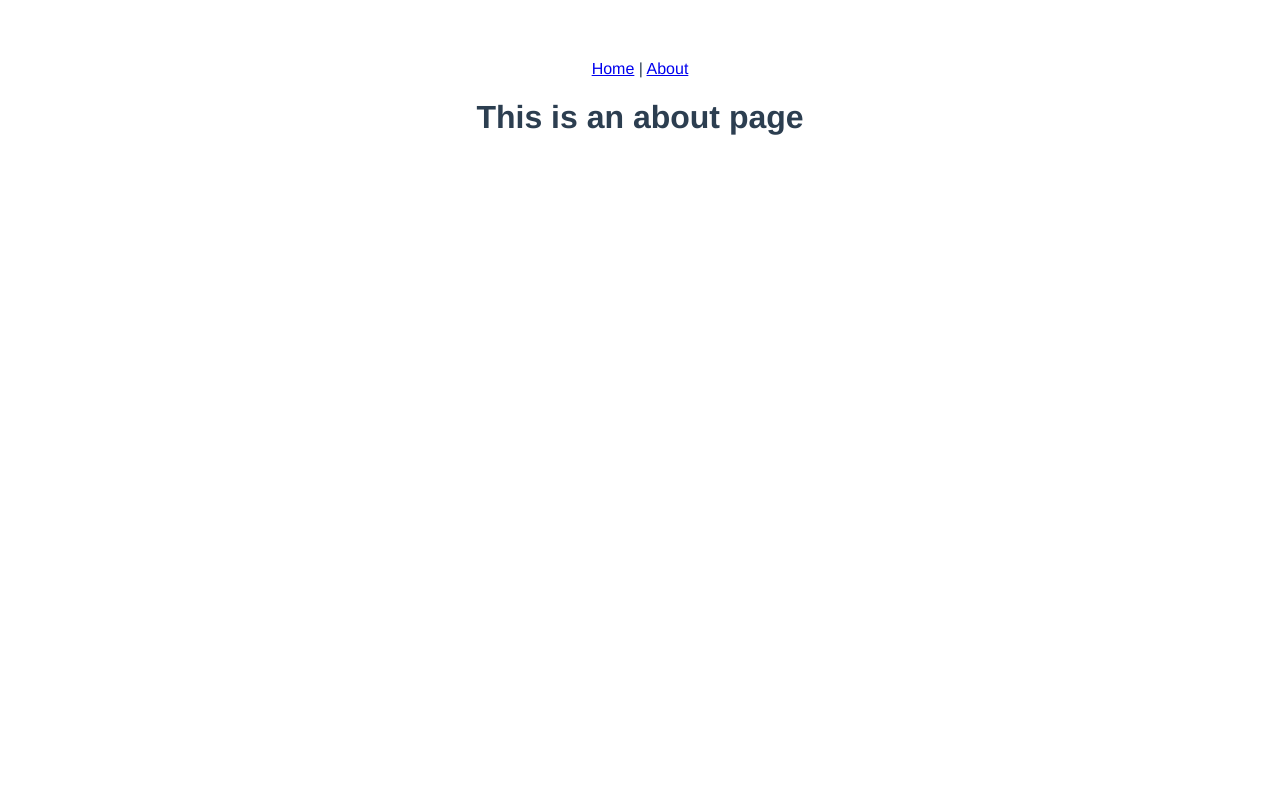
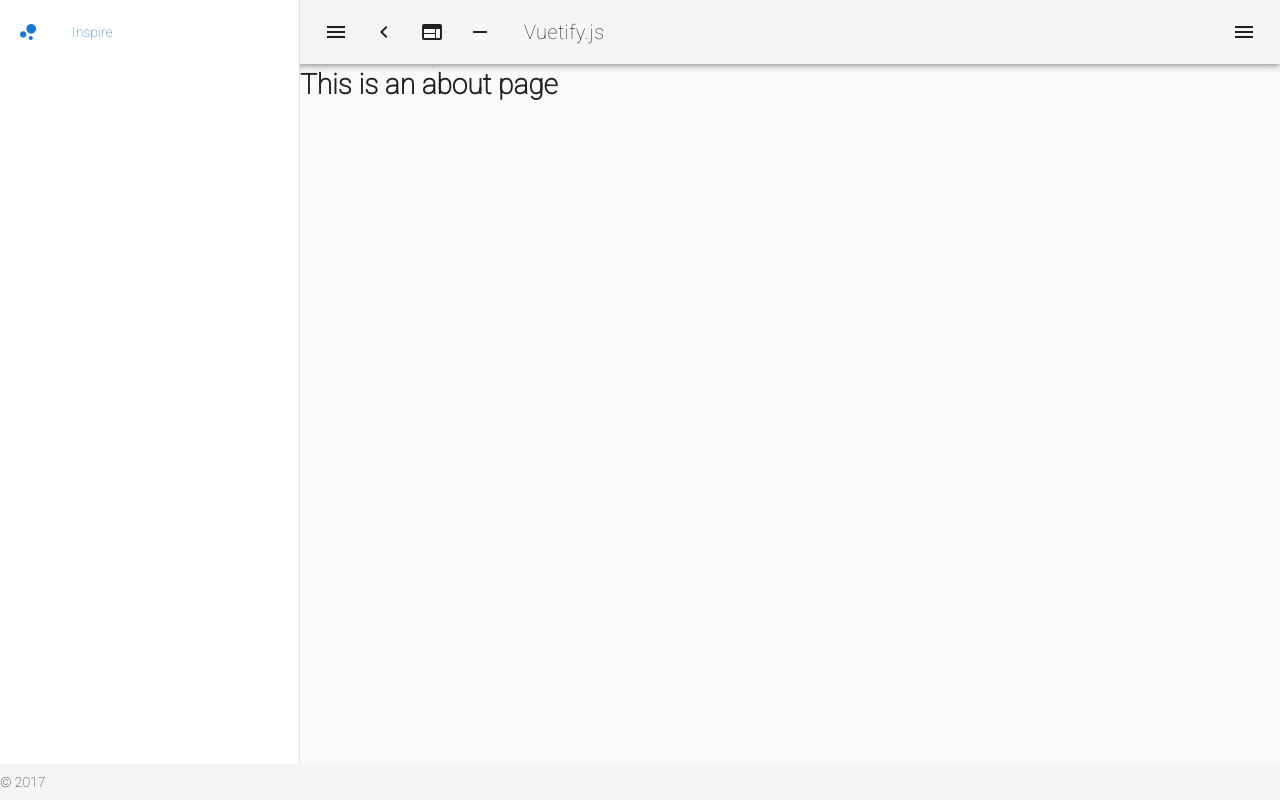
Before and after one commit to sverrejb/himmelseng, a Vue app: page /about in a window 1280 px wide. Built offline with nearby package versions, Linux system fonts and the light colour scheme.

Commit message:
Add vuetify

```diff
--- a/babel.config.js
+++ b/babel.config.js
@@ -1,5 +1,10 @@
 module.exports = {
-  presets: [
-    '@vue/app'
+  "presets": [
+    [
+      "@vue/app",
+      {
+        "useBuiltIns": "entry"
+      }
+    ]
   ]
 }
--- a/package.json
+++ b/package.json
@@ -9,12 +9,15 @@
   },
   "dependencies": {
     "vue": "^2.5.17",
-    "vue-router": "^3.0.1"
+    "vue-router": "^3.0.1",
+    "vuetify": "^1.0.19"
   },
   "devDependencies": {
+    "@babel/polyfill": "^7.0.0-beta.49",
     "@vue/cli-plugin-babel": "^3.0.1",
     "@vue/cli-plugin-eslint": "^3.0.1",
     "@vue/cli-service": "^3.0.1",
+    "vue-cli-plugin-vuetify": "^0.1.6",
     "vue-template-compiler": "^2.5.17"
   },
   "eslintConfig": {
--- a/public/index.html
+++ b/public/index.html
@@ -5,6 +5,7 @@
     <meta http-equiv="X-UA-Compatible" content="IE=edge">
     <meta name="viewport" content="width=device-width,initial-scale=1.0">
     <link rel="icon" href="<%= BASE_URL %>favicon.ico">
+    <link href="https://fonts.googleapis.com/css?family=Roboto:100:300,400,500,700,900|Material+Icons" rel="stylesheet">
     <title>himmelseng-2.0</title>
   </head>
   <body>
--- a/src/App.vue
+++ b/src/App.vue
@@ -1,20 +1,92 @@
 <template>
-  <div id="app">
-    <div id="nav">
-      <router-link to="/">Home</router-link> |
-      <router-link to="/about">About</router-link>
-    </div>
-    <router-view/>
-  </div>
+  <v-app>
+    <v-navigation-drawer
+      persistent
+      :mini-variant="miniVariant"
+      :clipped="clipped"
+      v-model="drawer"
+      enable-resize-watcher
+      fixed
+      app
+    >
+      <v-list>
+        <v-list-tile
+          value="true"
+          v-for="(item, i) in items"
+          :key="i"
+        >
+          <v-list-tile-action>
+            <v-icon v-html="item.icon"></v-icon>
+          </v-list-tile-action>
+          <v-list-tile-content>
+            <v-list-tile-title v-text="item.title"></v-list-tile-title>
+          </v-list-tile-content>
+        </v-list-tile>
+      </v-list>
+    </v-navigation-drawer>
+    <v-toolbar
+      app
+      :clipped-left="clipped"
+    >
+      <v-toolbar-side-icon @click.stop="drawer = !drawer"></v-toolbar-side-icon>
+      <v-btn icon @click.stop="miniVariant = !miniVariant">
+        <v-icon v-html="miniVariant ? 'chevron_right' : 'chevron_left'"></v-icon>
+      </v-btn>
+      <v-btn icon @click.stop="clipped = !clipped">
+        <v-icon>web</v-icon>
+      </v-btn>
+      <v-btn icon @click.stop="fixed = !fixed">
+        <v-icon>remove</v-icon>
+      </v-btn>
+      <v-toolbar-title v-text="title"></v-toolbar-title>
+      <v-spacer></v-spacer>
+      <v-btn icon @click.stop="rightDrawer = !rightDrawer">
+        <v-icon>menu</v-icon>
+      </v-btn>
+    </v-toolbar>
+    <v-content>
+      <router-view/>
+    </v-content>
+    <v-navigation-drawer
+      temporary
+      :right="right"
+      v-model="rightDrawer"
+      fixed
+      app
+    >
+      <v-list>
+        <v-list-tile @click="right = !right">
+          <v-list-tile-action>
+            <v-icon>compare_arrows</v-icon>
+          </v-list-tile-action>
+          <v-list-tile-title>Switch drawer (click me)</v-list-tile-title>
+        </v-list-tile>
+      </v-list>
+    </v-navigation-drawer>
+    <v-footer :fixed="fixed" app>
+      <span>&copy; 2017</span>
+    </v-footer>
+  </v-app>
 </template>
 
-<style>
-#app {
-  font-family: 'Avenir', Helvetica, Arial, sans-serif;
-  -webkit-font-smoothing: antialiased;
-  -moz-osx-font-smoothing: grayscale;
-  text-align: center;
-  color: #2c3e50;
-  margin-top: 60px;
+<script>
+
+export default {
+  name: 'App',
+  data () {
+    return {
+      clipped: false,
+      drawer: true,
+      fixed: false,
+      items: [{
+        icon: 'bubble_chart',
+        title: 'Inspire'
+      }],
+      miniVariant: false,
+      right: true,
+      rightDrawer: false,
+      title: 'Vuetify.js'
+    }
+  }
 }
-</style>
+</script>
--- a/src/main.js
+++ b/src/main.js
@@ -1,4 +1,6 @@
+import '@babel/polyfill'
 import Vue from 'vue'
+import './plugins/vuetify'
 import App from './App.vue'
 import router from './router'
 
--- /dev/null
+++ b/src/plugins/vuetify.js
@@ -0,0 +1,6 @@
+import Vue from 'vue'
+import Vuetify from 'vuetify'
+import 'vuetify/dist/vuetify.min.css'
+
+Vue.use(Vuetify, {
+})
--- a/src/views/Home.vue
+++ b/src/views/Home.vue
@@ -1,18 +1,35 @@
 <template>
-  <div class="home">
-    <img alt="Vue logo" src="../assets/logo.png">
-    <HelloWorld msg="Welcome to Your Vue.js App"/>
-  </div>
+  <v-container fluid>
+    <v-slide-y-transition mode="out-in">
+      <v-layout column align-center>
+        <img src="@/assets/logo.png" alt="Vuetify.js" class="mb-5">
+        <blockquote>
+          &#8220;First, solve the problem. Then, write the code.&#8221;
+          <footer>
+            <small>
+              <em>&mdash;John Johnson</em>
+            </small>
+          </footer>
+        </blockquote>
+      </v-layout>
+    </v-slide-y-transition>
+  </v-container>
 </template>
 
-<script>
-// @ is an alias to /src
-import HelloWorld from '@/components/HelloWorld.vue'
-
-export default {
-  name: 'home',
-  components: {
-    HelloWorld
-  }
+<!-- Add "scoped" attribute to limit CSS to this component only -->
+<style scoped>
+h1, h2 {
+  font-weight: normal;
 }
-</script>
+ul {
+  list-style-type: none;
+  padding: 0;
+}
+li {
+  display: inline-block;
+  margin: 0 10px;
+}
+a {
+  color: #42b983;
+}
+</style>
```
Also changed, not shown: src/assets/logo.png, 1 other file (tests, documents, lock files or other folders).
